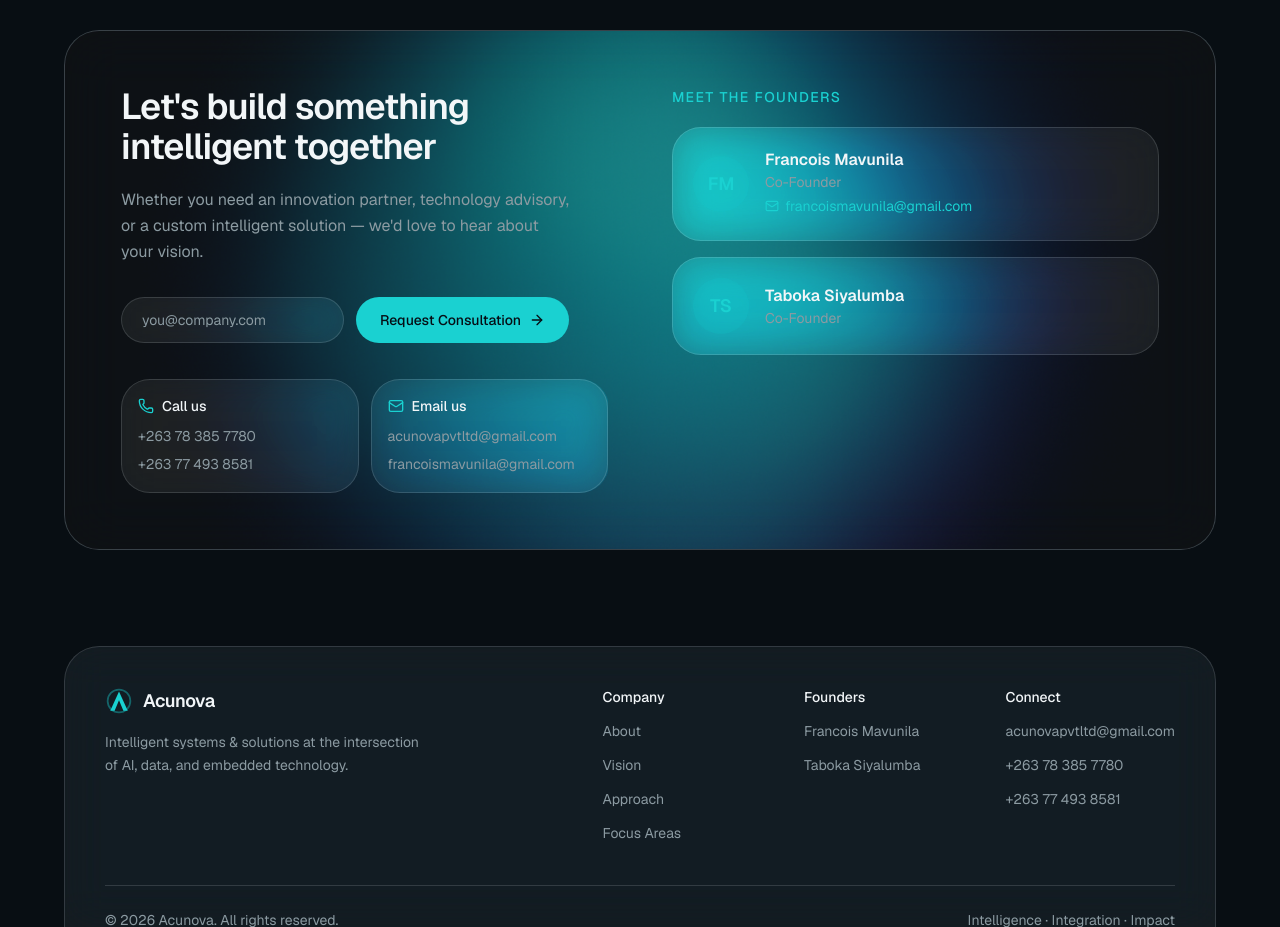
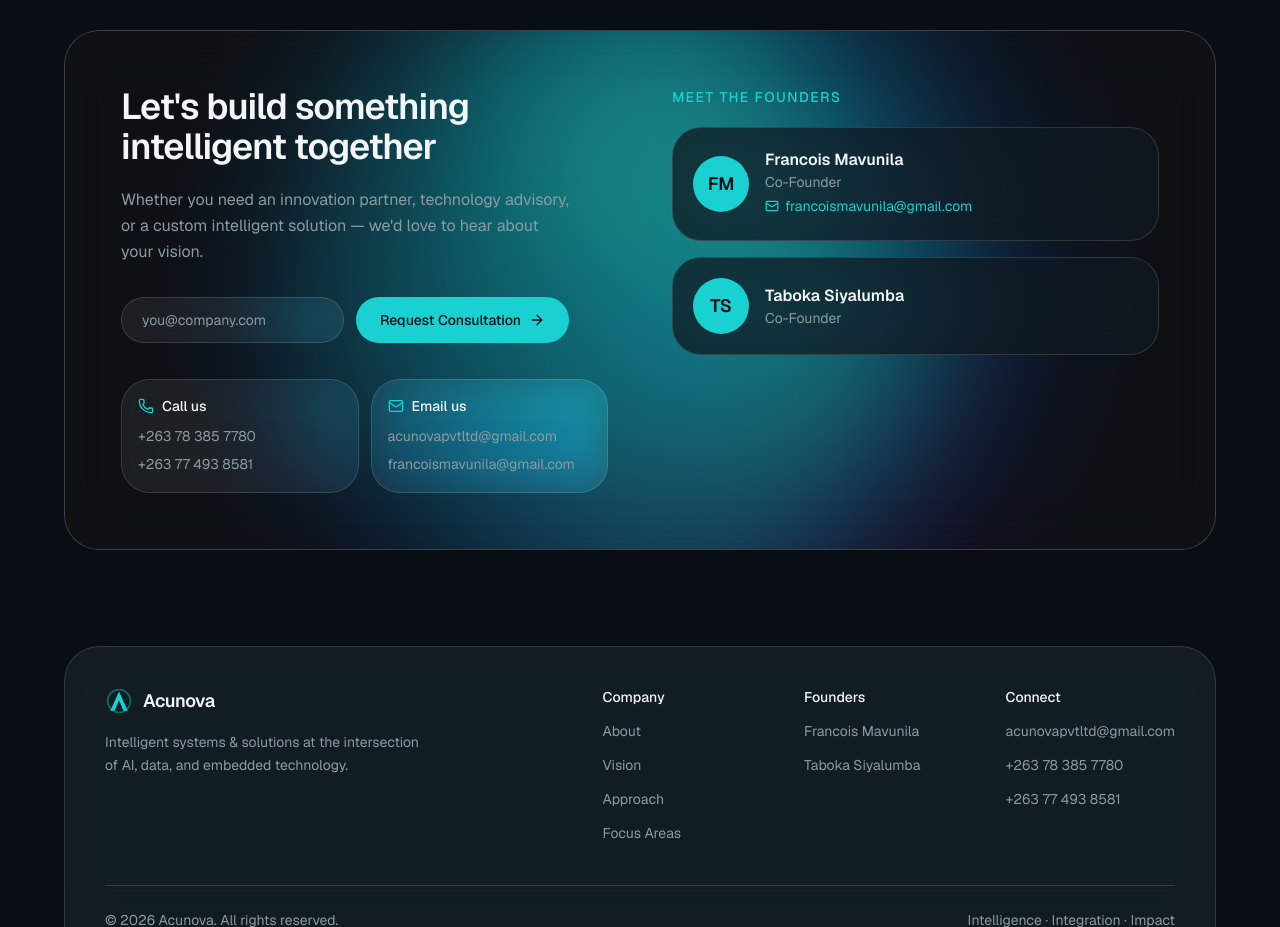
Before and after one commit to Acunova/acunova-website, a Next.js app: page / in a window 1280 px wide. Shown: the part 3920-4847 px from the top of the page. Built offline with nearby package versions, Linux system fonts and the light colour scheme.

Commit message:
feat: update founders card style and add founders image\n\nAdded new card styling and included founders image

```diff
--- a/components/contact.tsx
+++ b/components/contact.tsx
@@ -109,8 +109,11 @@ export function Contact() {
               <h3 className="text-sm font-medium uppercase tracking-widest text-primary">Meet the founders</h3>
               <div className="mt-5 grid gap-4">
                 {founders.map((f) => (
-                  <div key={f.name} className="glass flex items-center gap-4 rounded-2xl p-5">
-                    <div className="flex size-14 shrink-0 items-center justify-center rounded-2xl bg-primary/15 text-lg font-semibold text-primary">
+                  <div
+                    key={f.name}
+                    className="flex items-center gap-4 rounded-2xl border border-glass-border bg-card/80 p-5 backdrop-blur-xl"
+                  >
+                    <div className="flex size-14 shrink-0 items-center justify-center rounded-2xl bg-primary text-lg font-semibold text-primary-foreground">
                       {f.initials}
                     </div>
                     <div className="min-w-0">
```
Also changed, not shown: founders.png (added).
